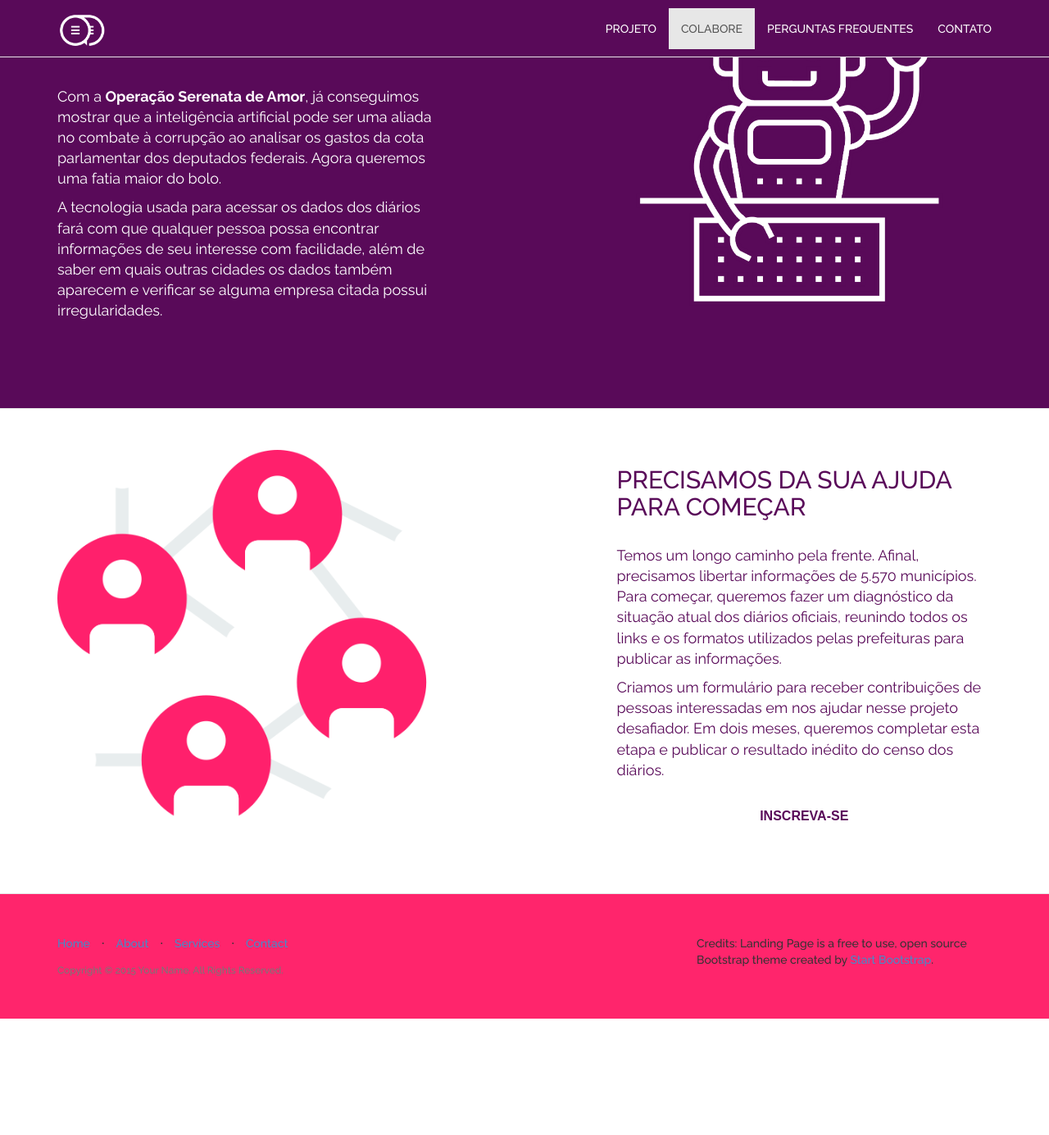
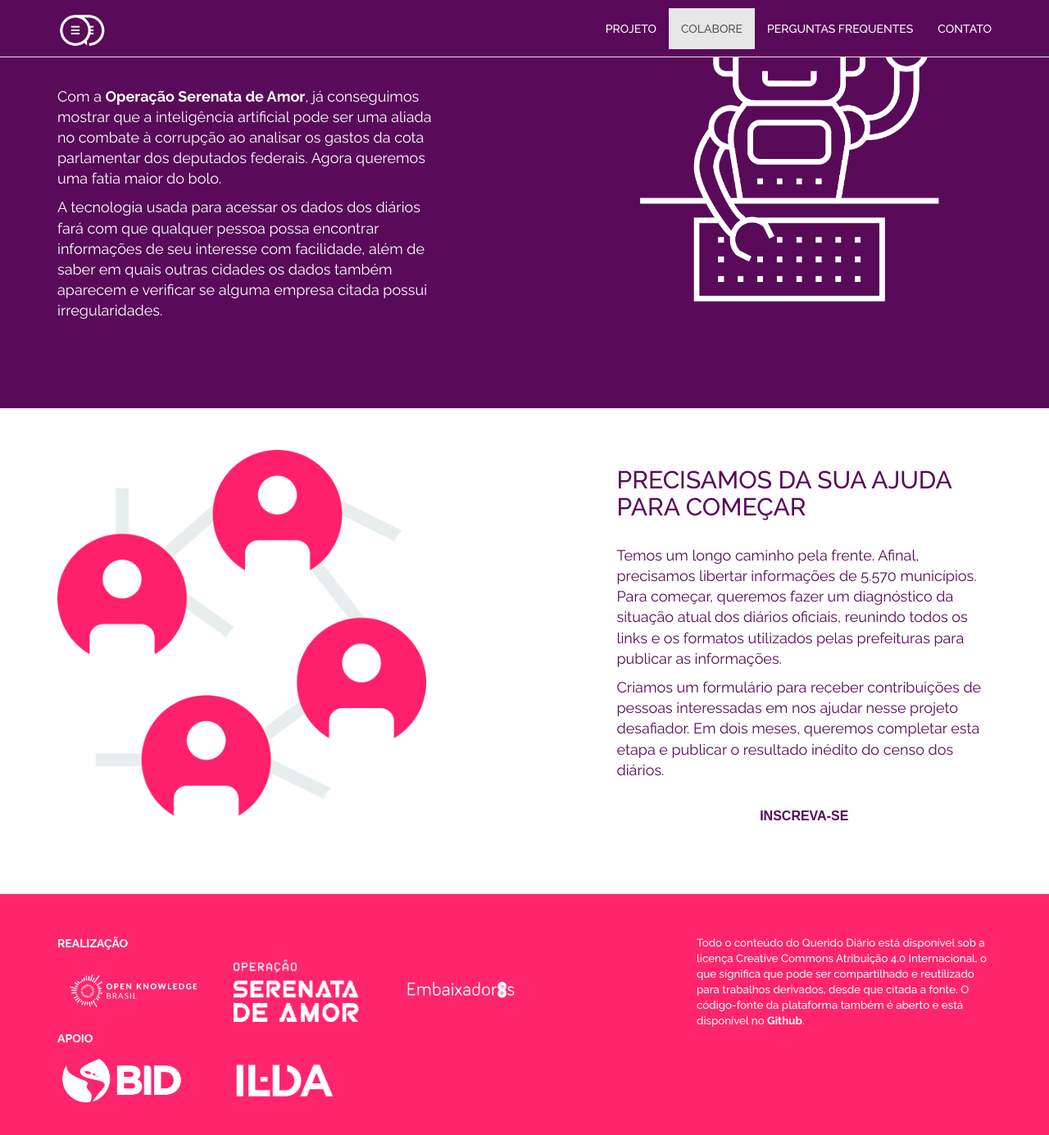
Before and after one commit to okfn-brasil/querido-diario-site, a Jekyll site: the page built from index.html, in a window 1280 px wide and 1400 px high, scrolled down 1351 px. Shown: the top 1385 px of the window at 82% size. Built offline with Jekyll 4.4.1, drawn with Linux system fonts in a browser that asks for light colours; nearby versions of some CDN libraries; library files that are not in the unit come from our copies; before the commit the page ends 2594 px from its top, so only the background shows below that.

Commit message:
altera footer

```diff
--- a/_config.yml
+++ b/_config.yml
@@ -10,8 +10,8 @@
   You can edit this line in _config.yml. It will appear in your document
   head meta (for Google search results) and in your feed.xml site
   description.
-copyright: 'Copyright &copy; 2015 Your Name. All Rights Reserved.'
-credits: 'Credits: Landing Page is a free to use, open source Bootstrap theme created by <a href="http://startbootstrap.com/">Start Bootstrap</a>.'
+copyright:
+credits: 'Todo o conteúdo do Querido Diário está disponível sob a licença Creative Commons Atribuição 4.0 Internacional, o que significa que pode ser compartilhado e reutilizado para trabalhos derivados, desde que citada a fonte. O código-fonte da plataforma também é aberto e está disponível no <a href="https://github.com/okfn-brasil/querido-diario-site">Github</a>. '
 
 # ----------------------- #
 #    Jekyll & Plugins     #
--- a/_includes/footer.html
+++ b/_includes/footer.html
@@ -3,7 +3,7 @@
     <div class="container">
         <div class="row">
             <div class="col-md-8">
-                <ul class="list-inline">
+                <!-- <ul class="list-inline">
                     <li>
                         <a href="#home">Home</a>
                     </li>
@@ -19,11 +19,52 @@
                     <li>
                         <a href="#contact">Contact</a>
                     </li>
-                </ul>
-                <p class="copyright text-muted small">{{ site.copyright }}</p>
+                </ul> -->
+
+                <div class="footer-titulo">
+                    REALIZAÇÃO
+                </div>
+                <div class="footer-logos footer-logos-responsivo">
+                    <div class="col-6 col-md-4">
+                        <a href="https://www.ok.org.br/" target="_blank">
+                            <img src="../img/logo-okbr-branca-alt.png" alt="" width=100%>
+                        </a>
+                    </div>
+                    <div class="col-6 col-md-4">
+                        <a href="https://www.serenata.ai" target="_blank">
+                            <img src="../img/logo-serenata-branca.png" alt="" width=100%>
+                        </a>
+                    </div>
+                    <div class="col-6 col-md-4">
+                        <a href="https://embaixadoras.ok.org.br/" target="_blank">
+                            <img src="../img/logo-embaixadoras-branca.png" alt="" width=100%>
+                        </a>
+                    </div>
+                </div>
+                <div class="footer-titulo" style="padding-top: 10px;">
+                    APOIO
+                </div>
+                <div class="footer-logos footer-logos-responsivo row">
+                    <div class="col-6 col-md-4">
+                        <a href="https://www.iadb.org/pt" target="_blank">
+                            <img src="../img/logo-bid-branca.png" alt="" width=100%>
+                        </a>
+                    </div>
+                    <div class="col-6 col-md-4">
+                        <a href="https://idatosabiertos.org/" target="_blank">
+                            <img src="../img/ilda-logo-branca.png" alt="" width=100%>
+                        </a>
+                    </div>
+                </div>
+
+
+
+
+
+                <!-- <p class="text-muted small">{{ site.copyright }}</p> -->
             </div>
-            <div class="col-md-4">
-                {{ site.credits }}
+            <div class="license col-md-4">
+                Todo o conteúdo do Querido Diário está disponível sob a licença Creative Commons Atribuição 4.0 Internacional, o que significa que pode ser compartilhado e reutilizado para trabalhos derivados, desde que citada a fonte. O código-fonte da plataforma também é aberto e está disponível no <a href="https://github.com/okfn-brasil/querido-diario-site">Github</a>.
             </div>
         </div>
     </div>
--- a/css/landing-page.css
+++ b/css/landing-page.css
@@ -193,6 +193,65 @@
     background-color: #ff256c;
 }
 
+.footer-titulo{
+    color: #fff;
+    font-weight: 700;
+    padding-bottom: 10px;
+}
+
+.footer-logos{
+    display: flex;
+    align-items: center;
+    width: 80%;
+}
+
+.footer-logos img{
+    padding-right: 15px;
+}
+
+.footer-logos-apoio{
+    display: flex;
+    align-items: left;
+}
+
+.license {
+    color: #fff;
+    font-size: 10pt;
+}
+
+.license a{
+    font-weight: 700;
+    text-decoration: none;
+    color: #fff;
+}
+
+@media (max-width: 768px) {
+    .container{
+        text-align: center;
+    }
+    .footer-logos-responsivo {
+        display: inline-block;
+        width: 60%;
+    }
+
+    .footer-logos-responsivo div {
+        padding: 0;
+    }
+
+    .footer-logos-responsivo img {
+        padding: 10px 0;
+    }
+
+    .footer-titulo {
+        font-size: 20pt;
+    }
+    .license{
+        padding-top: 15px;
+    }
+}
+
+
+
 p.copyright {
     margin: 15px 0 0;
 }
```
Also changed, not shown: img/ilda-logo-branca.png (added), img/logo-bid-branca.png (added), img/logo-embaixadoras-branca.png (added), img/logo-okbr-branca-alt.png (added), img/logo-serenata-branca.png (added), img/logo_sda.png (deleted).
